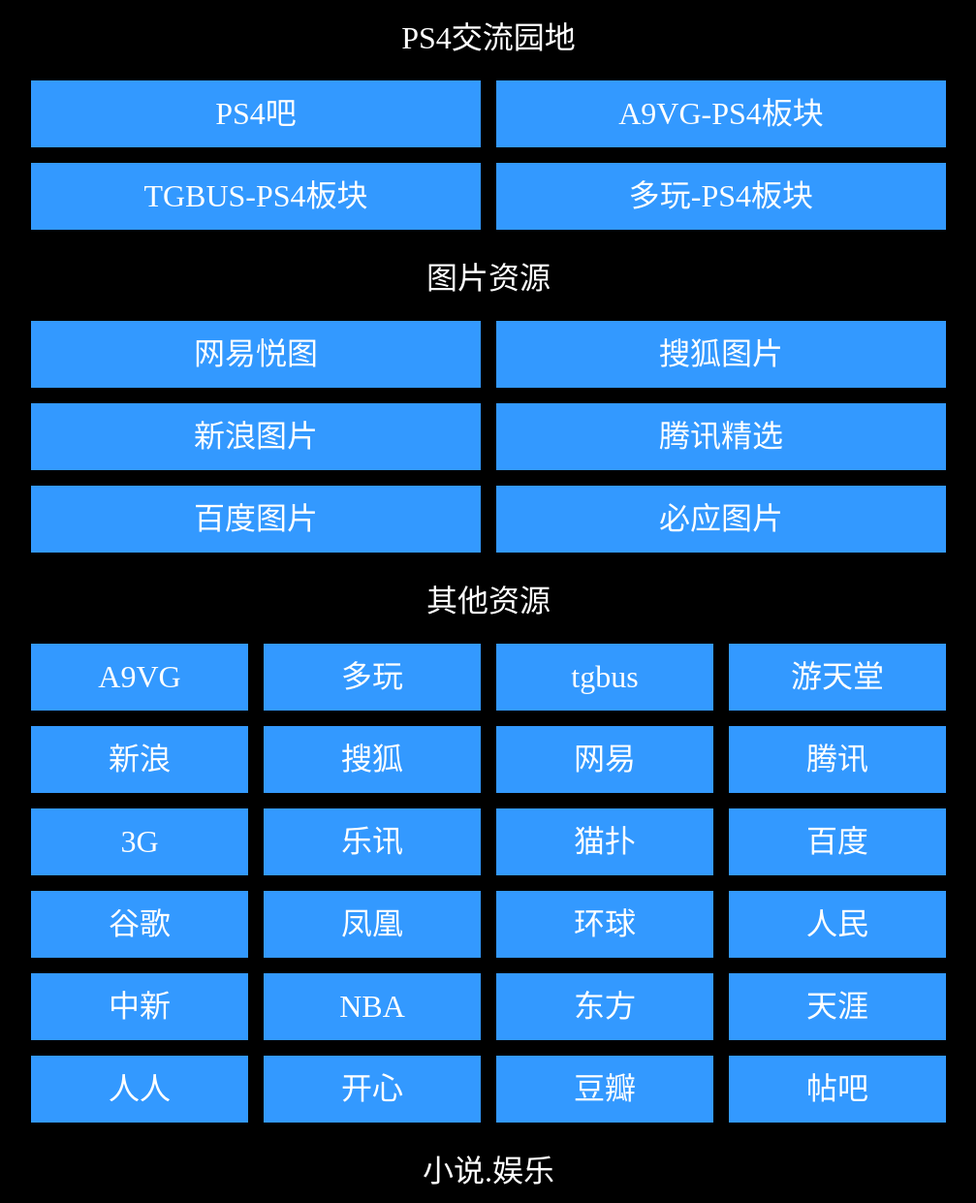
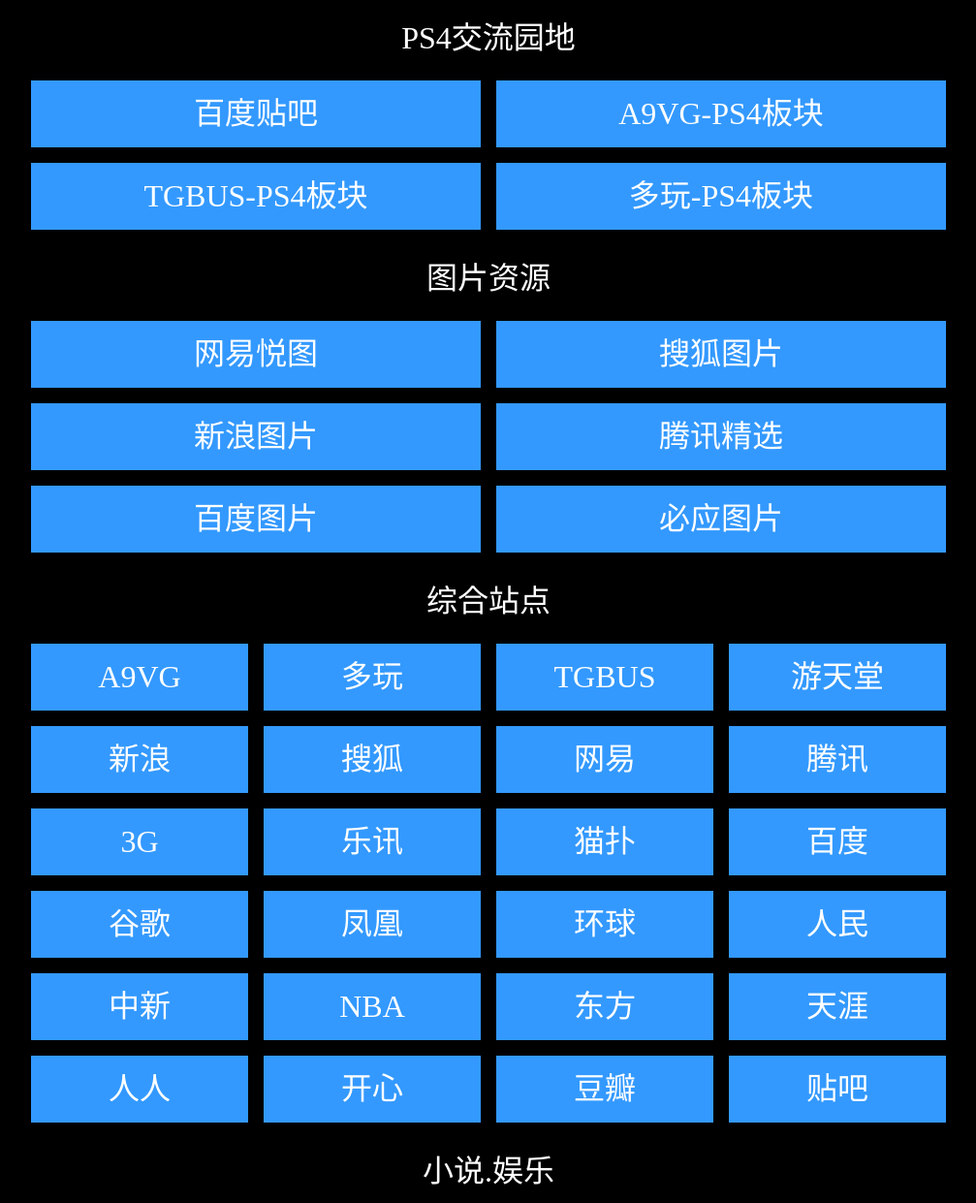
Before and after one commit to tlg001/tlg001.github.com, a plain HTML site: page index.html in a window 1280 px wide. Shown: the part 761-2002 px from the top of the page at 97% size, without its empty margins (136-1143 px from the left). Drawn offline with nearby package versions, Linux system fonts and the light colour scheme.

Commit message:
Update index.html

```diff
--- a/index.html
+++ b/index.html
@@ -176,7 +176,7 @@ body {
 <table width="960"  cellspacing="0" cellpadding="0" align="center" class="metro">
   <tr>
 
-    <td  width="50%"  ><a style="background:#3399FF;" href="http://tieba.baidu.com/f?kw=ps4&fr=index">PS4吧</a></td>
+    <td  width="50%"  ><a style="background:#3399FF;" href="http://tieba.baidu.com/f?kw=ps4&fr=index">百度贴吧</a></td>
     <td  width="50%"  ><a style="background:#3399FF;" href="http://bbs.a9vg.com/forum-610-1.html">A9VG-PS4板块</a></td>
   </tr>
   <tr>
@@ -208,12 +208,12 @@ body {
     <td  width="50%"  ><a style="background:#3399FF;" href="http://cn.bing.com/images">必应图片</a></td>
   </tr>
 </table>
-<p align="center"><span class="STYLE1">其他资源</span></p>
+<p align="center"><span class="STYLE1">综合站点</span></p>
  <table width="960"  cellspacing="0" cellpadding="0" align="center" class="metro">
 <tr>
     <td width="25%"  ><a style="background:#3399FF;" href="http://www.a9vg.com">A9VG</a></td>
     <td  width="25%"  ><a style="background:#3399FF;" href="http://www.duowan.com">多玩</a></td>
-    <td  width="25%"  ><a style="background:#3399FF;" href="http://www.tgbus.com">tgbus</a></td>
+    <td  width="25%"  ><a style="background:#3399FF;" href="http://www.tgbus.com">TGBUS</a></td>
     <td  width="25%"  ><a style="background:#3399FF;" href="http://www.17utt.com/">游天堂</a></td>
   </tr>
   <tr>
@@ -246,7 +246,7 @@ body {
     <td  ><a style="background:#3399FF;" href="http://www.renren.com/">人人</a></td>
     <td  ><a style="background:#3399FF;" href="http://www.kaixin001.com/">开心</a></td>
     <td  ><a style="background:#3399FF;" href="http://www.douban.com">豆瓣</a></td>
-    <td  ><a style="background:#3399FF;" href="http://tieba.baidu.com/f?kw=psv">帖吧</a></td>
+    <td  ><a style="background:#3399FF;" href="http://tieba.baidu.com/">贴吧</a></td>
   </tr>
 
 
@@ -280,7 +280,7 @@ body {
 <table width="960"  cellspacing="0" cellpadding="0" align="center" class="metro">
   <tr>
     <td width="25%"  ><a style="background:#660099;" href="http://www.weather.com.cn/static/html/weather.shtml">天气</a></td>
-    <td width="25%"  ><a style="background:#660099;" href="http://m.ctrip.com/wap/flight/inquire.aspx?sales=mini123">航班</a></td>
+    <td width="25%"  ><a style="background:#660099;" href="http://www.qunar.com">航班</a></td>
     <td width="25%"  ><a style="background:#660099;" href="http://t.qunar.com/index.jsp">列车</a></td>
     <td width="25%"  ><a style="background:#660099;" href="http://map.sogou.com">公交</a></td>
   </tr>
@@ -288,7 +288,7 @@ body {
     <td  ><a style="background:#660099;" href="http://www.51job.com">招聘</a></td>
     <td  ><a style="background:#660099;" href="http://translate.google.cn/?hl=zh-CN&amp;tab=wT#">翻译</a></td>
     <td  ><a style="background:#660099;" href="http://www.kuaidi100.com/">快递</a></td>
-    <td  ><a style="background:#660099;" href="http://tools.iask.cn/iask/tools/clwg_index.php?pos=63&amp;vt=3&amp;wm=4002">违章</a></td>
+    <td  ><a style="background:#660099;" href="http://60.211.179.22:9080/wscgsxxcx/jdcwfcx.do">违章</a></td>
   </tr>
   <tr>
     <td  ><a style="background:#660099;" href="http://www.koubei.cn">口碑</a></td>
```
